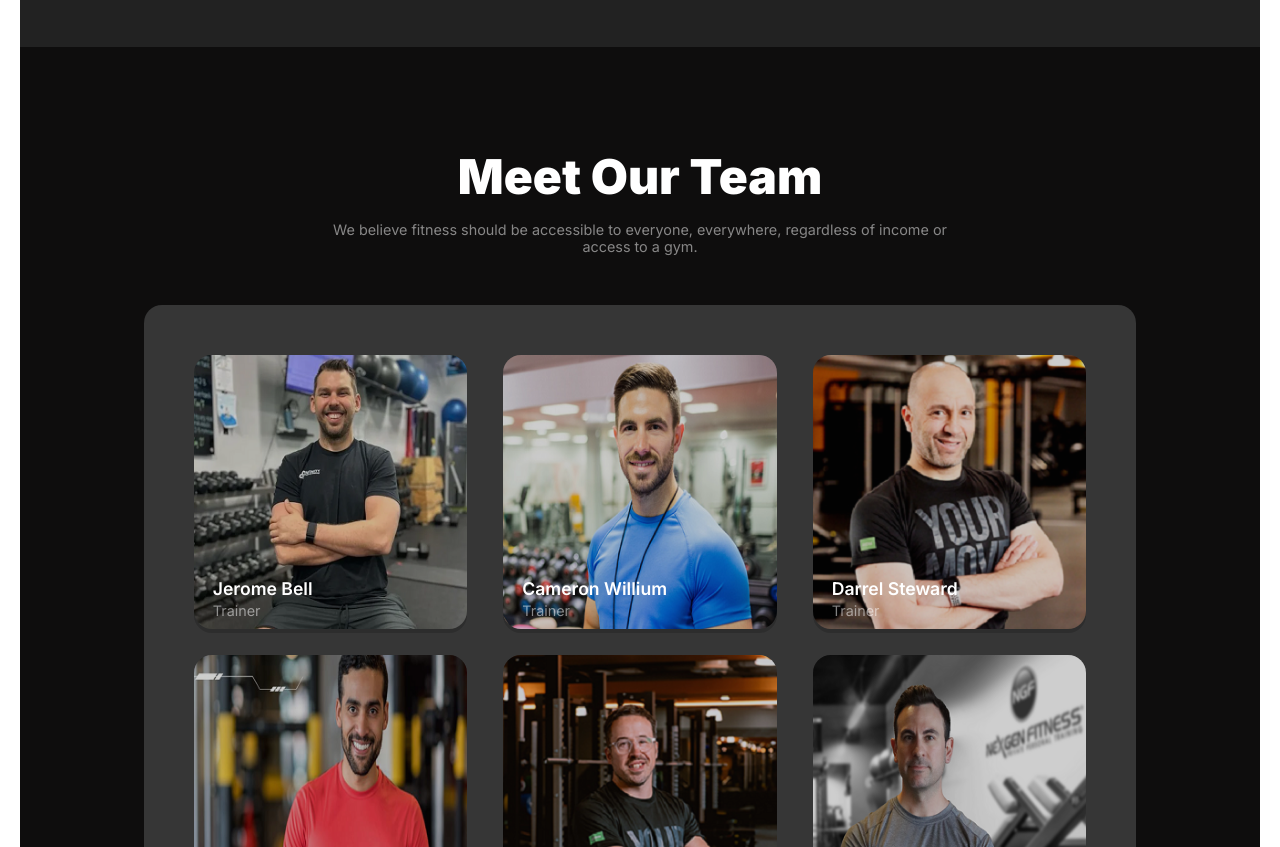
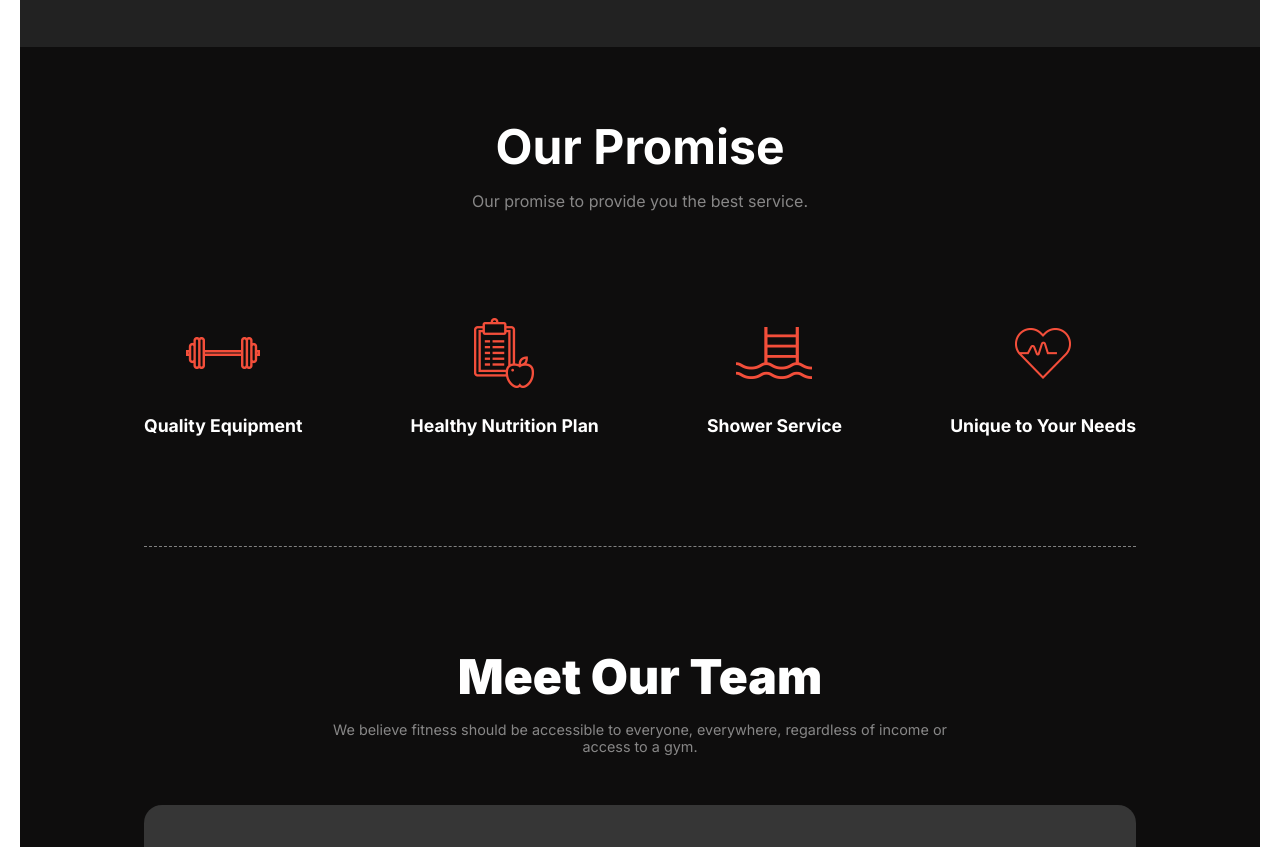
Before and after one commit to Hasinur-Rahman/HR10-Assignment-2, a plain HTML site: page index.html in a window 1280 px wide. Shown: the part 3043-3890 px from the top of the page. Drawn offline with Linux system fonts and the light colour scheme.

Commit message:
uniq section ok

```diff
--- a/index.html
+++ b/index.html
@@ -212,6 +212,31 @@
                 </div>
             </div>
         </section>
+        <!-- uniq section -->
+         <section class="promise">
+            <div class="promise-container">
+                <h3>Our Promise</h3>
+                <p>Our promise to provide you the best service. </p>
+                <div class="card-container">
+                    <div class="card">
+                        <img src="images/h3-custom-icon-img-1.png" alt="">
+                        <h5>Quality Equipment</h5>
+                    </div>
+                    <div class="card">
+                        <img src="images/h3-custom-icon-img-2.png" alt="">
+                        <h5>Healthy Nutrition Plan</h5>
+                    </div>
+                    <div class="card">
+                        <img src="images/h3-custom-icon-img-3.png" alt="">
+                        <h5>Shower Service</h5>
+                    </div>
+                    <div class="card">
+                        <img src="images/h3-custom-icon-img-4.png" alt="">
+                        <h5>Unique to Your Needs</h5>
+                    </div>
+                </div>
+            </div>
+         </section>
         <!-- team section start -->
         <section class="team">
             <div class="team-container">
--- a/styles.css
+++ b/styles.css
@@ -560,6 +560,43 @@ nav>.link>ul>li>a>img {
     margin-top: 33px;
 }
 
+/* uniq section start */
+.promise{
+    width: 100%;
+    background-color: rgb(14 13 13);
+    padding: 70px 0 0 0;
+}
+.promise>.promise-container{
+    width: 80%;
+    margin: 0 auto;
+    text-align: center;
+}
+.promise>.promise-container>h3{
+    font-size: 3rem;
+    font-weight: 700;
+    color: white;
+    margin-bottom: 15px;
+}
+.promise>.promise-container>p{
+    font-size: 1rem;
+    color: var(--ptext-color);
+    margin-bottom: 100px;
+}
+
+.promise>.promise-container>.card-container{
+    display: flex;
+    justify-content: space-between;
+    border-bottom: 1px dashed gray;
+    padding-bottom: 110px;
+}
+.promise>.promise-container>.card-container>.card>h5{
+    font-size: 1.1rem;
+    font-weight: 700;
+    color: white;
+    margin-top: 15px;
+}
+
+
 /* team section start */
 .team{
     width: 100%;
@@ -845,6 +882,12 @@ footer>.footer{
         gap: 50px;
     }
 
+    /* uniq section */
+    .promise>.promise-container>.card-container{
+        flex-direction: column;
+        gap: 3rem;
+    }
+
     /* for team section */
     .team>.team-container>.team-card-container{
         grid-template-columns: repeat(1, 1fr);
```
Also changed, not shown: images/h3-custom-icon-img-1.png (added), images/h3-custom-icon-img-2.png (added), images/h3-custom-icon-img-3.png (added), images/h3-custom-icon-img-4.png (added).
